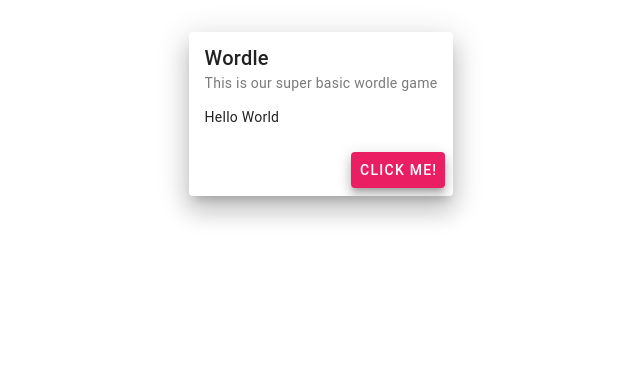
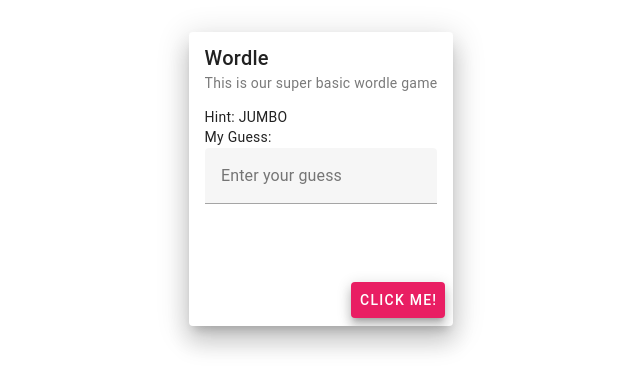
Before and after one commit to IntelliTect-Samples/EWU-CSCD379-2024-Spring, a Nuxt app in the folder wordle-web/: page /test in a window 1280 px wide. Shown: the top 390 px of the page, without its empty margins (319-959 px from the left). Built offline with nearby package versions, Linux system fonts and the light colour scheme.

Commit message:
adding basic horrible ui

```diff
--- a/wordle-web/app.vue
+++ b/wordle-web/app.vue
@@ -4,16 +4,37 @@
       <v-card class="mx-auto my-8" elevation="16" max-width="344">
         <v-card-item>
           <v-card-title> Wordle </v-card-title>
-          <v-card-subtitle> This is our super basic wordle game </v-card-subtitle>
+          <v-card-subtitle>
+            This is our super basic wordle game
+          </v-card-subtitle>
         </v-card-item>
 
         <v-card-text>
-          {{ myText }}
+          Hint: {{ game.wordToGuess }}
+          <br />
+          My Guess: {{ myGuess }}
+          <v-text-field
+            v-model="myGuess"
+            label="Enter your guess"
+            outlined
+            clearable
+          />
+        </v-card-text>
+
+        <v-card-text>
+          <div v-for="(guess, i) of game.guesses" :key="i">
+            Guess: {{ guess.letters.map(x => x.char).join("") }}
+          </div>
         </v-card-text>
 
         <v-card-actions>
           <v-spacer />
-          <v-btn color="pink" variant="elevated" elevation="8" @click="click()">
+          <v-btn
+            color="pink"
+            variant="elevated"
+            elevation="8"
+            @click="submitGuess()"
+          >
             Click Me!
           </v-btn>
         </v-card-actions>
@@ -26,16 +47,12 @@
 
 <script setup lang="ts">
 import { Game } from "./scripts/game";
-const game: Game = new Game("JUMBO");
+const game: Game = reactive(new Game("JUMBO"));
 
-game.guess("JUMBO");
+const myGuess = ref("");
 
-console.log(game);
-
-const myText = ref("Hello World");
-
-function click() {
-  myText.value = "Goodbye World";
-  window.alert("Hello World");
+function submitGuess() {
+  game.guess(myGuess.value.toUpperCase());
+  myGuess.value = "";
 }
 </script>
```
